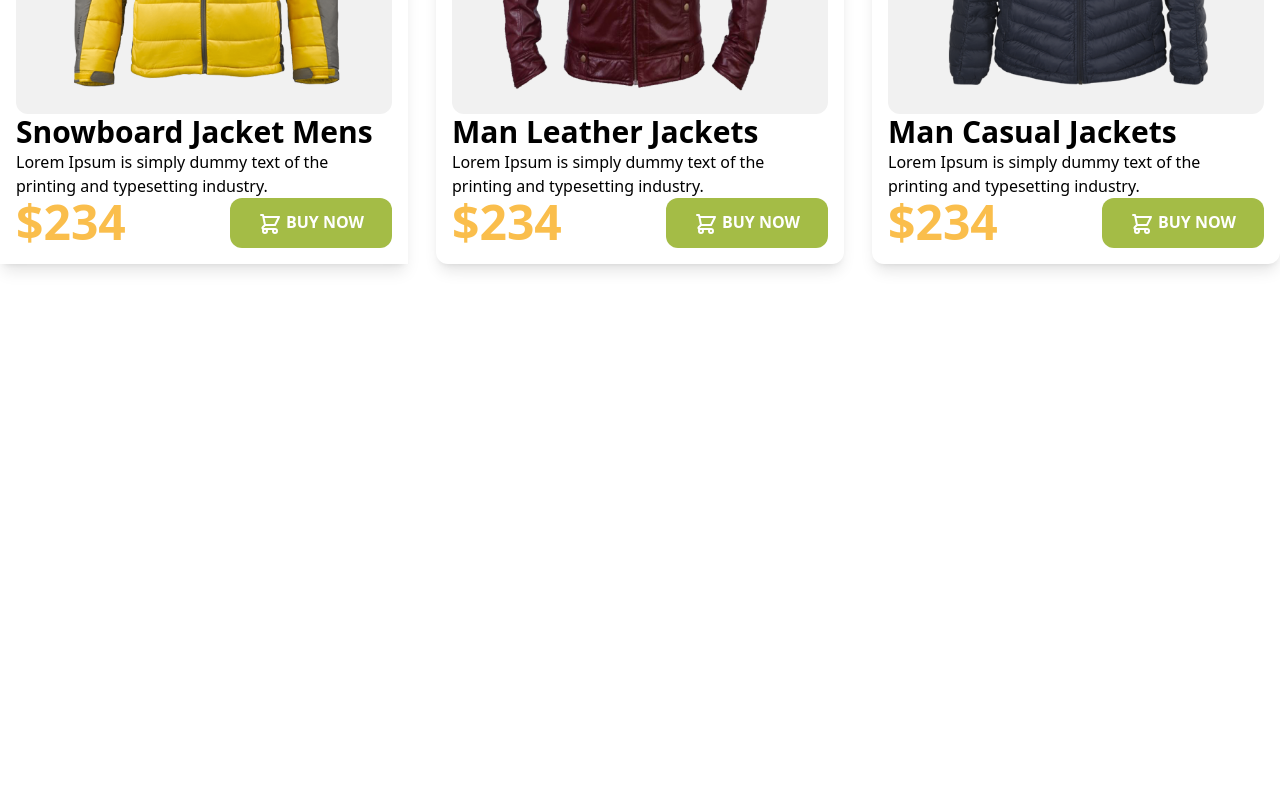
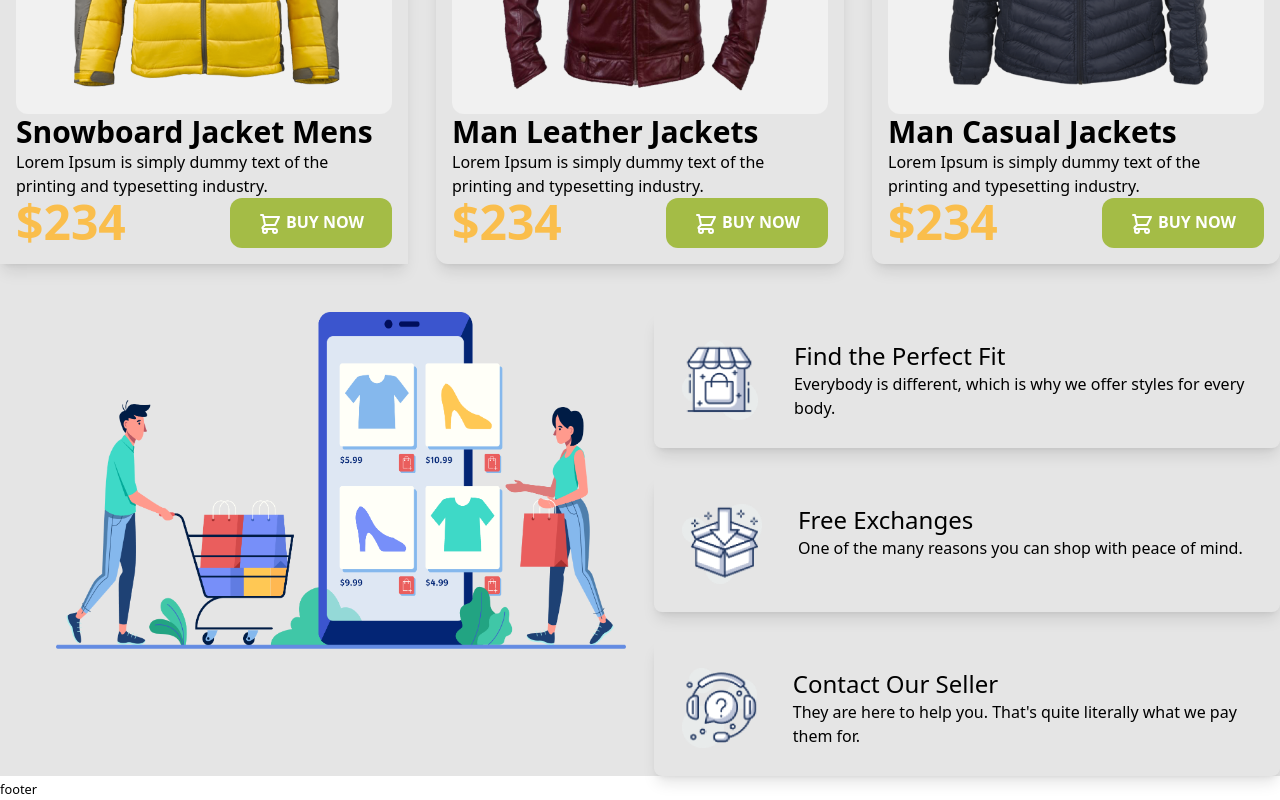
Before and after one commit to Al-Amin931761/penguin-fashion-tailwind, a plain HTML site: page index.html in a window 1280 px wide. Shown: the part 1744-2544 px from the top of the page. Before the commit the page ends 2056 px from the top, so only its background shows below. Drawn offline with nearby package versions, Linux system fonts and the light colour scheme.

Commit message:
our benefits

```diff
--- a/index.html
+++ b/index.html
@@ -45,12 +45,12 @@
             </div>
         </section>
     </header>
-    <main class="container mx-auto">
+    <main class="container mx-auto bg-[#E5E5E5]">
         <!-- Women Jacket -->
-        <section class="mt-12 mb-12">
+        <section class="pt-12 pb-12">
             <h2 class="text-4xl font-bold mb-5">Women Jacket</h2>
 
-            <div class="grid grid-cols-3 gap-7">
+            <div class="grid sm:grid-cols-1 md:grid-cols-2 lg:grid-cols-3 gap-7">
                 <!-- jacket 1 -->
                 <div class="p-4 shadow-lg ">
                     <div class="p-5 bg-image_background rounded-xl">
@@ -112,10 +112,10 @@
         </section>
 
         <!-- Men Jacket -->
-        <section class="mb-12">
+        <section class="pb-12">
             <h2 class="text-4xl font-bold mb-5">Men Jacket</h2>
 
-            <div class="grid grid-cols-3 gap-7">
+            <div class="grid sm:grid-cols-1 md:grid-cols-2 lg:grid-cols-3 gap-7">
                 <!-- jacket 4 -->
                 <div class="p-4 shadow-lg ">
                     <div class="p-5 bg-image_background rounded-xl">
@@ -175,7 +175,47 @@
                 </div>
             </div>
         </section>
+
+        <!-- our benefits -->
+        <section>
+            <div class="grid md:grid-cols-1 lg:grid-cols-2 gap-7">
+                <div class="rounded-lg flex shadow-lg p-7 sm:order-2 md:order-2">
+                    <img class="h-20 w-20" src="images/house.png" alt="">
+                    <div class="pl-9">
+                        <h5 class="text-2xl">Find the Perfect Fit</h5>
+                        <p>Everybody is different, which is why we
+                            offer styles for every body.</p>
+                    </div>
+                </div>
+
+                <div class="row-span-3 gap lg:pl-14 sm:order-1 md:order-1">
+                    <img src="images/shopping.png" alt="">
+                </div>
+
+                <div class="rounded-lg flex shadow-lg p-7 sm:order-3 md:order-3">
+                    <img class="h-20 w-20" src="images/box.png" alt="">
+                    <div class="pl-9">
+                        <h5 class="text-2xl">Free Exchanges</h5>
+                        <p>One of the many reasons you can shop
+                            with peace of mind.</p>
+                    </div>
+                </div>
+
+                <div class="rounded-lg flex shadow-lg p-7 sm:order-4 md:order-4">
+                    <img class="h-20 w-20" src="images/question.png" alt="">
+                    <div class="pl-9">
+                        <h5 class="text-2xl">Contact Our Seller</h5>
+                        <p>They are here to help you. That's quite
+                            literally what we pay them for.</p>
+                    </div>
+                </div>
+
+            </div>
+        </section>
     </main>
+    <footer>
+        <p><small>footer</small></p>
+    </footer>
 </body>
 
 </html>
```
